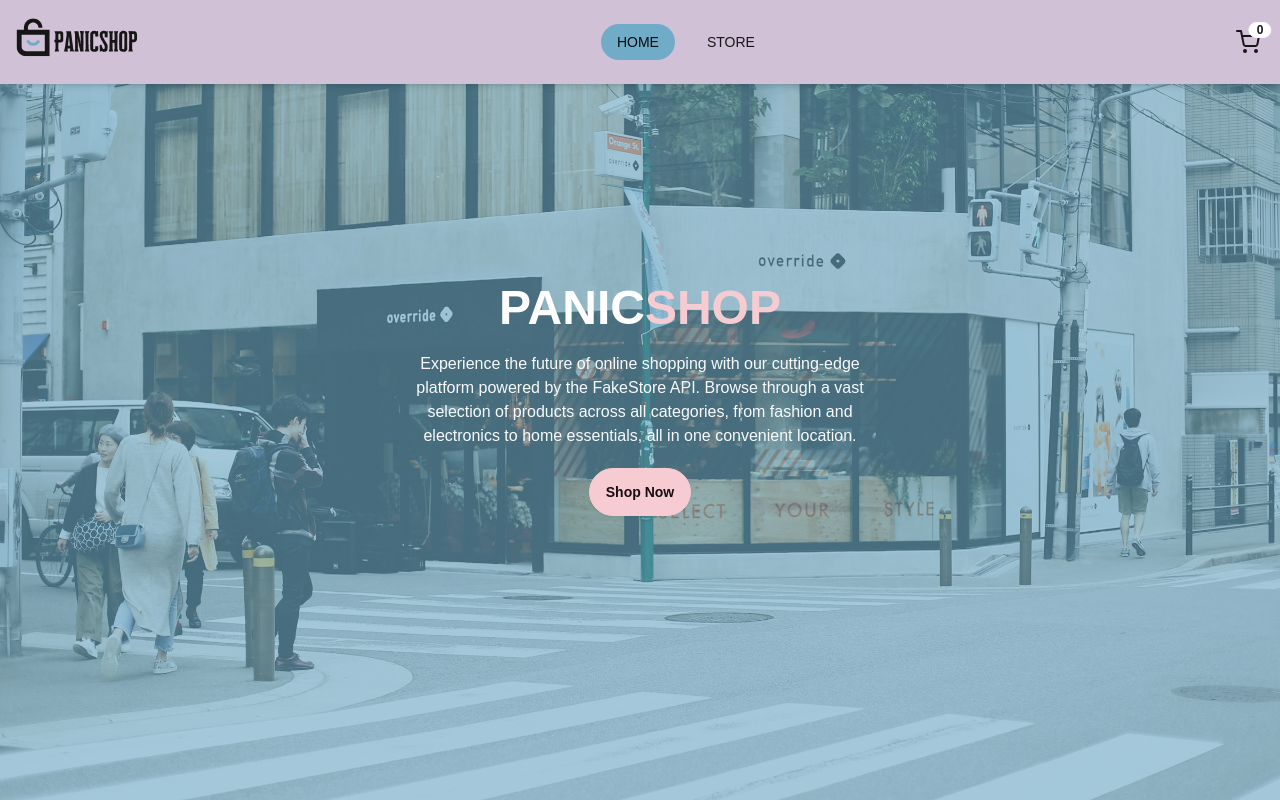
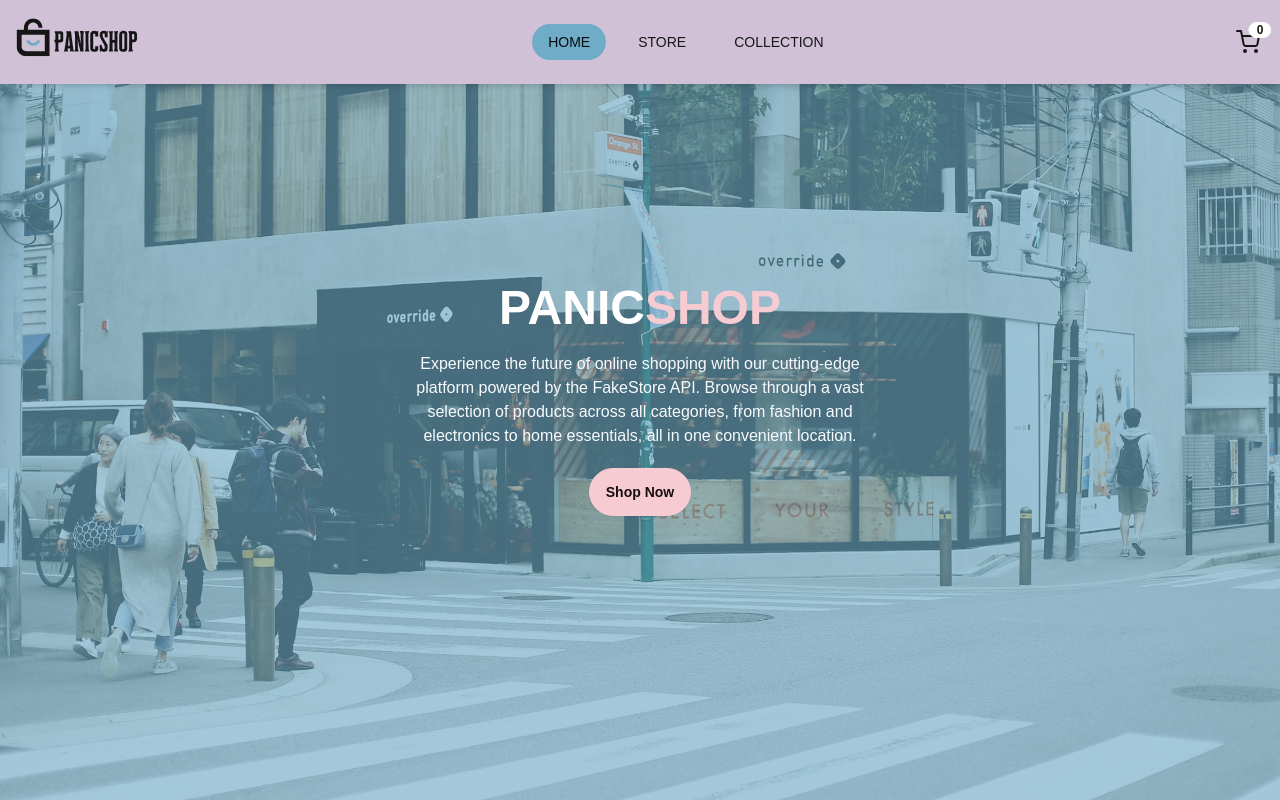
Before and after one commit to jonexist/Shopping-Cart, a React (Vite) app: page / in a window 1280 px wide. Shown: the top 800 px of the page. Built offline with nearby package versions, Linux system fonts and the light colour scheme.

Commit message:
Update route path and name

```diff
--- a/src/router/routes.ts
+++ b/src/router/routes.ts
@@ -11,8 +11,8 @@ export const routes: { id: number; path: string; name: string }[] = [
   },
   {
     id: 3,
-    path: 'collections',
-    name: 'Collections',
+    path: 'collection',
+    name: 'Collection',
   },
   {
     id: 4,
```
